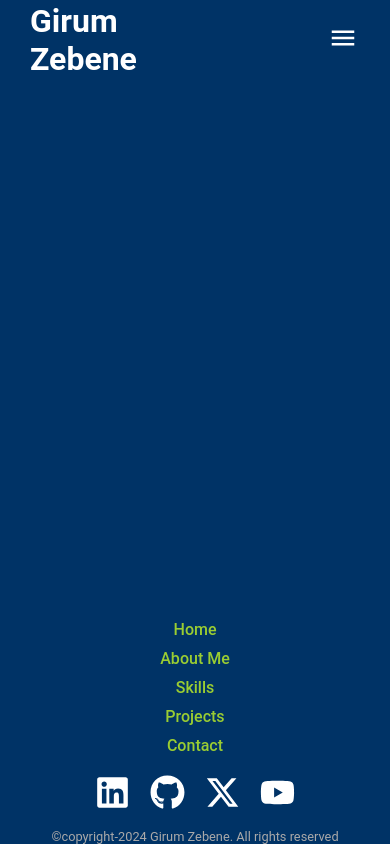
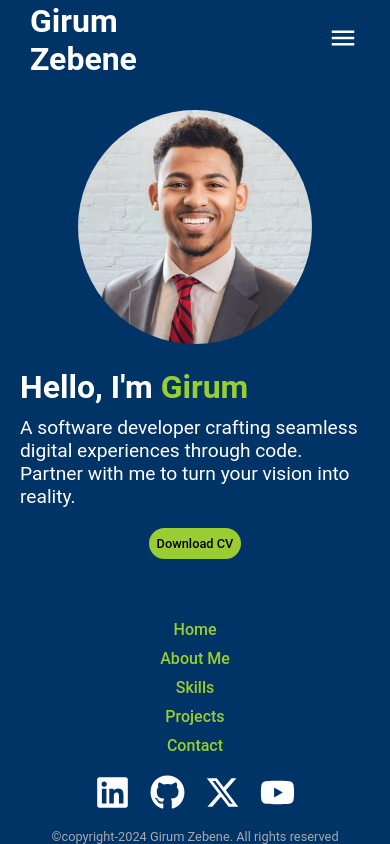
Before and after one commit to GirumZ/personal-portfolio-website, a plain HTML site: page index.html in a window 390 px wide. Drawn offline with Linux system fonts and the light colour scheme.

Commit message:
[Update]: Add a hero-section

```diff
--- a/index.html
+++ b/index.html
@@ -31,6 +31,17 @@
         </nav>
     </header>
     <main>
+        <section class="hero-section">
+            <div class="hero-description">
+                    <h1>Hello, I'm <span class="hero-name">Girum</span></h1>
+                    <p>A software developer crafting seamless digital experiences through code.
+                    Partner with me to turn your vision into reality.</p>
+                <button>Download CV</button>
+            </div>
+            <div class="hero-image">
+                <img src="images/pro-image.webp" alt="" width="60%" height="auto">
+            </div>
+        </section>
     </main>
     <footer>
         <div class="flex-container">
--- a/styles.css
+++ b/styles.css
@@ -62,7 +62,7 @@ nav ul{
     margin-left: auto;
 }
 
-.header-navbar button{
+.header-navbar button, .hero-description button{
     padding: 0.5rem;
     border: 0;
     border-radius: 1rem;
@@ -73,7 +73,7 @@ nav ul{
 
 }
 
-.header-navbar ul button:hover{
+.header-navbar ul button:hover, .hero-description button:hover{
     background-color: rgb(170, 255, 0);
     color: #003366;
     cursor: pointer;
@@ -156,9 +156,71 @@ nav a{
     }
 }
 
+/*---MAIN---*/
+
 main{
     flex: 1;
+    display: flex;
+    flex-direction: column;
 }
+section{
+    width: 100%;
+    max-width: 1200px;
+    margin-left: auto;
+    margin-right: auto;
+}
+.hero-section{
+    max-height: fit-content;
+
+    margin-top: 30px;
+    display: flex;
+    justify-content: center;
+    align-items: center;
+    gap: 10%;
+}
+.hero-description{
+    max-width: 400px;
+    margin-left: 15%;
+    display: flex;
+    flex-direction: column;
+}
+.hero-description h1{
+    font-size: 2rem;
+    margin-bottom: 10px;
+}
+.hero-description p{
+    margin-bottom: 20px;
+    font-size: 1.2rem;
+}
+.hero-name{
+    color: yellowgreen;
+}
+.hero-description button{
+    width: fit-content;
+}
+.hero-image  img{
+
+    border-radius: 50%;
+}
+@media(max-width: 700px){
+    .hero-section{
+        flex-direction: column-reverse;
+        justify-content: center;
+        align-items: center;
+    }
+    .hero-image img{
+        margin-left: 20%;
+        margin-bottom: 20px;
+        max-width: 400px;
+    }
+    .hero-description{
+        margin: 0 20px;
+    }
+    .hero-description button{
+        align-self: center;
+    }
+}
+
 /*-----FOOTER----*/
 
 footer{
```
Also changed, not shown: images/pro-image.webp (added).
